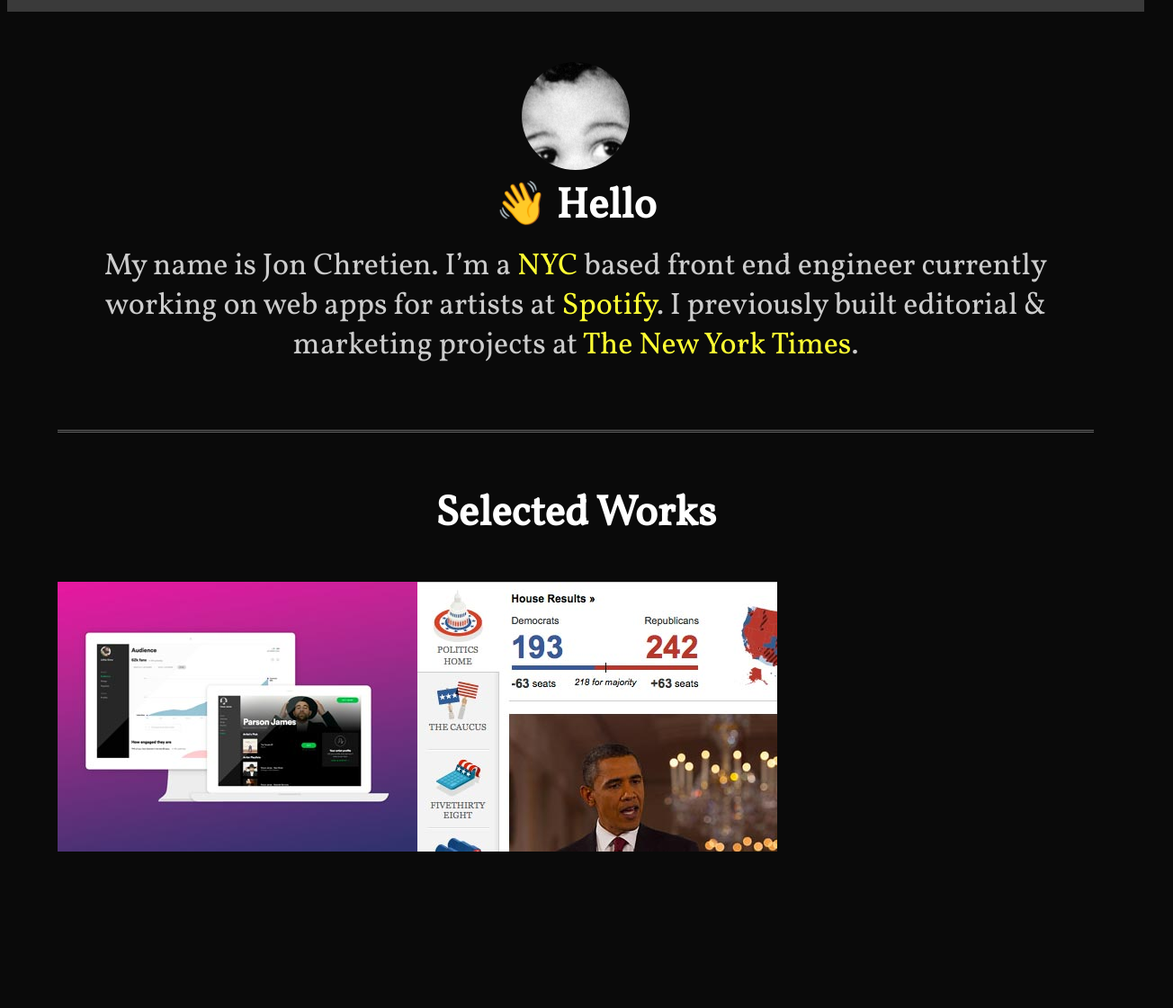
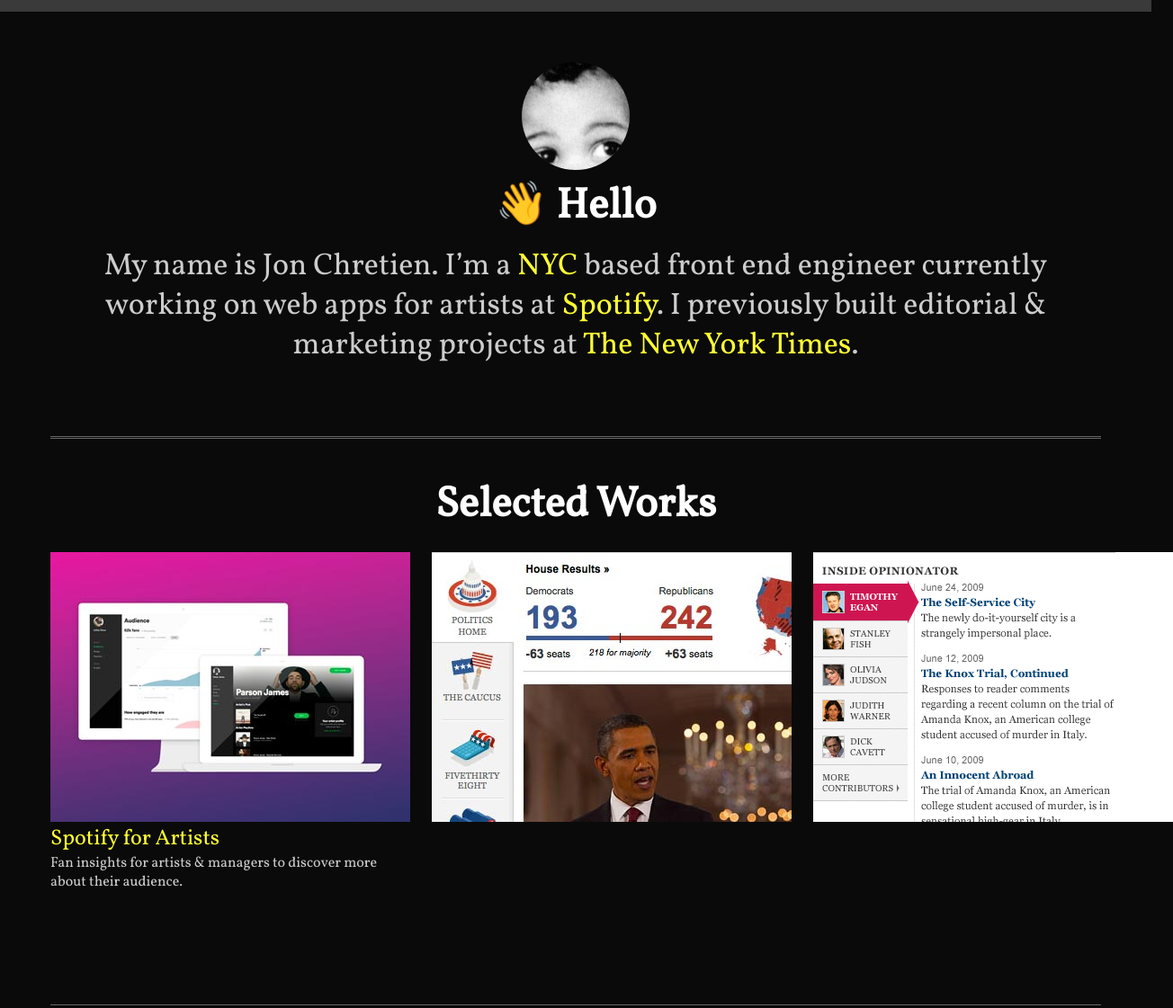
Before and after one commit to ShantonWaldien/Project-2, a plain HTML site: page project2.html in a window 1280 px wide. Shown: the whole page at 90% size, 1304 px wide, since content can reach past the window. Drawn offline with Linux system fonts and the light colour scheme; a script that the page names is missing.

Commit message:
added second section of content using grids

```diff
--- a/css/main.css
+++ b/css/main.css
@@ -8,7 +8,8 @@
     line-height: 1.5;
     text-align: center;
     padding: 56px;
-    margin-top: 0;
+    margin: 0;
+
 }
 /* Body styling ends here */
 
@@ -20,8 +21,10 @@
 
 .banner {
     margin-bottom: 56px;
-    padding-bottom: 48px;
+    padding-bottom: 55px;
     border-bottom: 3px double #666;
+    display: block;
+    margin: 0;
 }
 
 .baby {
@@ -29,8 +32,9 @@
     margin: 0 auto 8px;
     width: 120px;
     display: block;
-    height: auto;
+    height: 120px;
     max-width: 100%;
+
 }
 
 .greeting {
@@ -72,12 +76,16 @@
 section {
     margin-bottom: 56px;
     padding-bottom: 72px;
+    border-bottom: 1px solid #666;
+    margin: 0;
 }
 
-h2 {
+.title {
     color: #fff;
     font-size: 47px;
     font-weight: 700;
+    line-height: inherit;
+    margin-bottom: 16px;
 }
     /* Grid starts */
 
@@ -85,4 +93,32 @@
     grid-template-columns: repeat(3,1fr) ;
     margin: 0;
     display: grid;
+    grid-gap: 24px;
 }
+
+.item{
+    font-size: 24px;
+    line-height: 1.3em;
+}
+.content-header {
+    margin-bottom: -35px;
+    font-size: 24px;
+    text-align: left;
+    font-weight: 400;
+}
+
+.content-description {
+    font-size: 16px;
+    line-height: 1.35em;
+    margin-bottom: 4px;
+    text-align: left;
+}
+
+img {
+    display: block;
+}
+
+h3{
+    position: relative;
+    bottom: 20px;
+}
--- a/project2.html
+++ b/project2.html
@@ -10,7 +10,7 @@
     <script src="main.js"></script>
 </head>
 <body>
-    <main class="container">
+    <div class="container">
         <!-- Header Starts here -->
         <header class="banner">
             <div class="avatar">
@@ -22,22 +22,25 @@
             <h1 class="intro">
                 My name is Jon Chretien. I’m a <a href="https://en.wikipedia.org/wiki/New_York_City" target="_blank" rel="noopener noreferrer">NYC</a> based front end engineer currently working on web apps for artists at <a href="https://www.spotify.com/" target="_blank" rel="noopener noreferrer">Spotify</a>. I previously built editorial &amp; marketing projects at <a href="https://www.nytimes.com/" target="_blank" rel="noopener noreferrer">The New York Times</a>.
             </h1>
+        </header>
+    </div>
+        <!-- Header ends here -->
 
 
-        </header>
-        <!-- Header ends here -->
-
         <!-- Content starts here -->
-
+    <div class="container">
         <section>
             <h2 class="title">Selected Works</h2>
 
             <div class="grid-container">
-                <div class="item1">
+                <div class="item">
                     <a href="https://artists.spotify.com/blog/fan-insights-is-now-spotify-for-artists" target="_blank" rel="noopener noreferrer">
                     <img src="img/work_s4a.jpg" alt="Screenshot of selected work.">
                     </a>
-                    <div class="item-content"></div>
+                    <div class="project-content">
+                        <a href="https://artists.spotify.com/blog/fan-insights-is-now-spotify-for-artists" target="_blank" rel="noopener noreferrer"><h3 class="content-header">Spotify for Artists</h3></a>
+                    </div>
+                    <p class="content-description">Fan insights for artists & managers to discover more about their audience.</p>
                 </div>
 
                 <div class="item2">
@@ -45,7 +48,11 @@
                     <img src="img/work_midterms.jpg" alt="Screenshot of selected work.">
                     </a>
                 </div>
-                <div class="item3"></div>
+
+
+                <div class="item3">
+                    <img src="img/work_opinionator.gif" alt="Screenshot of selected work.">
+                </div>
                 <div class="item4"></div>
                 <div class="item5"></div>
                 <div class="item6"></div>
@@ -54,9 +61,6 @@
                 <div class="item9"></div>
             </div>
         </section>
-
-
-
-    </main>
+    </div>
 </body>
 </html>
```
